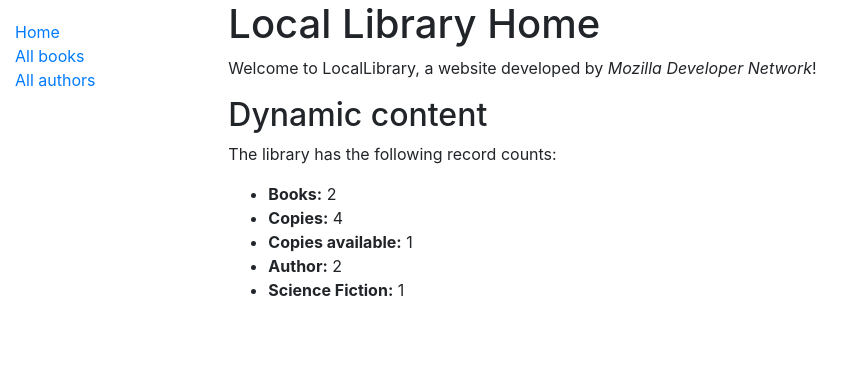
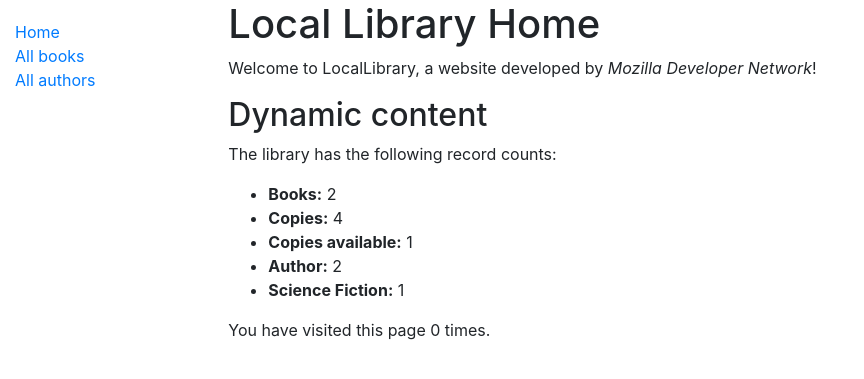
Before and after one commit to shortnd/local_library, a Django app: page /catalog/ in a window 1280 px wide. Shown: the top 379 px of the page, without its empty margins (0-864 px from the left). Run offline with Django 3.2, Linux system fonts and the light colour scheme; data comes from the database, SQL or seed files in the repository; both versions use the stored data as it was after the commit; some libraries are stand-ins or nearby versions.

Commit message:
added session stuff

```diff
--- a/catalog/views.py
+++ b/catalog/views.py
@@ -23,6 +23,10 @@ def index(request):
     # The 'all()' is implied by default.
     num_authors = Author.objects.count()
 
+    # Number of visits to this view, as counted in session variable.
+    num_visits = request.session.get('num_visits', 0)
+    request.session['num_visits'] = num_visits + 1
+
     num_genres = Genre.objects.filter(
         name__contains='Sci'
     ).count()
@@ -33,6 +37,7 @@ def index(request):
         'num_instances_avaliable': num_instances_avaliable,
         'num_authors': num_authors,
         'num_genres': num_genres,
+        'num_visits': num_visits
     }
 
     return render(request, 'index.html', context=context)
--- a/templates/index.html
+++ b/templates/index.html
@@ -14,4 +14,6 @@
     <li><strong>Author:</strong> {{ num_authors }}</li>
     <li><strong>Science Fiction:</strong> {{ num_genres }}</li>
   </ul>
+
+  <p>You have visited this page {{ num_visits }} {% if num_visits == 1 %} time {% else %} times{% endif %}. </p>
 {% endblock content %}
```
Also changed, not shown: db.sqlite3.
